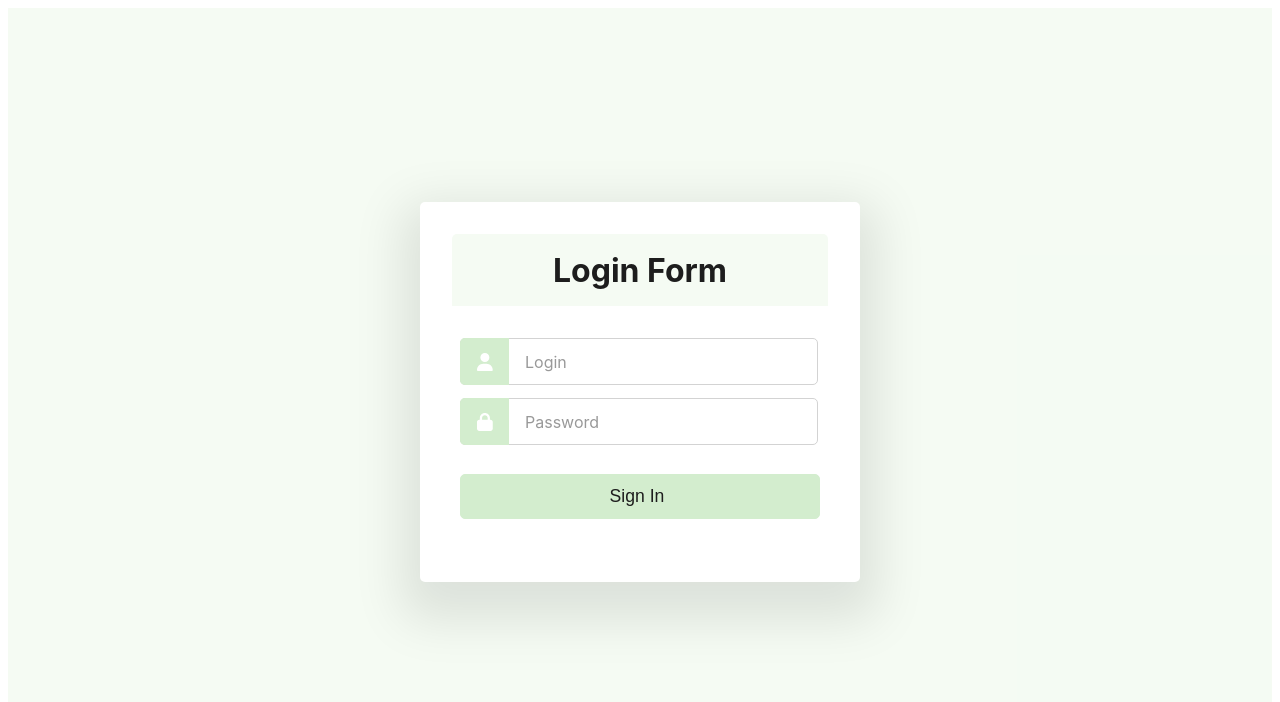
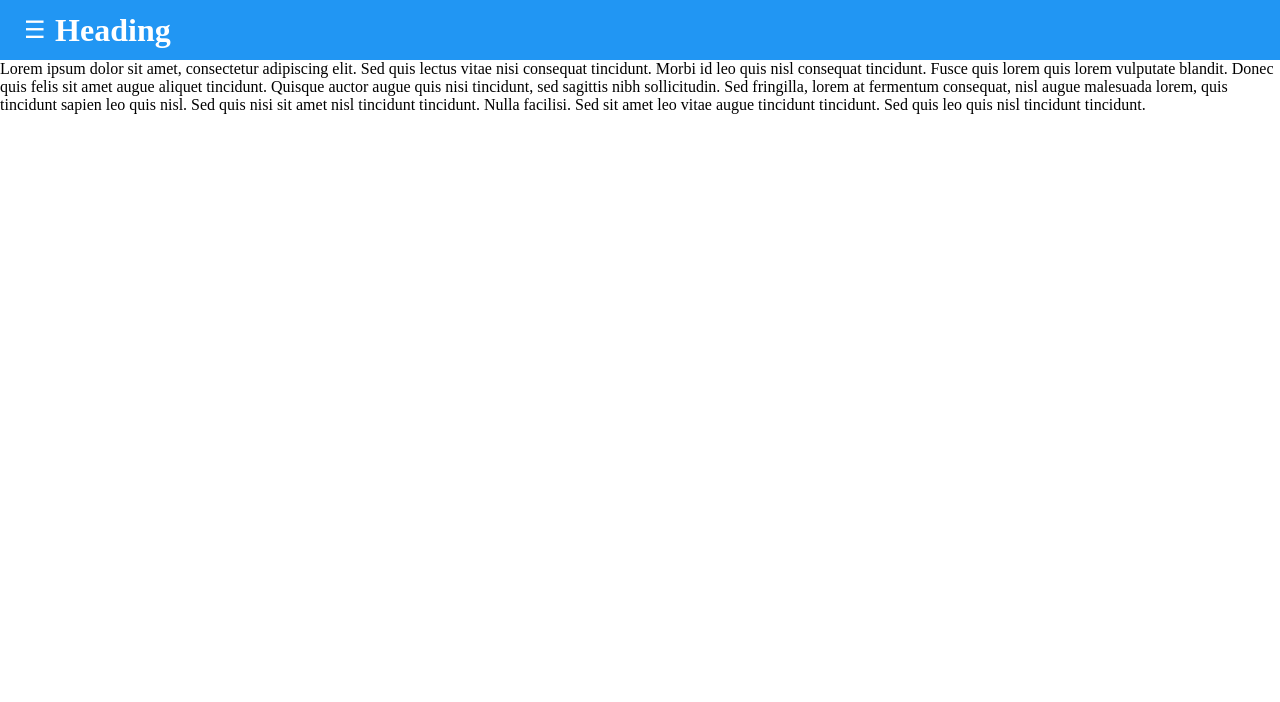
Before and after one commit to DeveloperSamvel/redux-toolkit, a React (Create React App) app: page / in a window 1280 px wide. Before the commit this address led to /login. Shown: the top 702 px of the page. Built offline with nearby package versions, Linux system fonts and the light colour scheme.

Commit message:
add drawer

```diff
--- /dev/null
+++ b/src/App2.css
@@ -0,0 +1,61 @@
+.container {
+  display: flex;
+}
+
+.menu-content {
+  width: 0;
+  height: 100vh;
+  overflow: hidden;
+  transition: width 0.3s ease-in;
+  grid-row: 2 / 3;
+  display: grid;
+  grid-template-rows: min-content 1fr;
+}
+
+.menu-content-header {
+  height: 64px;
+  border-bottom: 1px solid #e0e0e0;
+  padding-left: 2rem;
+  display: grid;
+  align-items: center;
+}
+
+.menu-content-header-h2 {
+  text-wrap: nowrap;
+}
+
+.menu-content-body {
+  padding-left: 2rem;
+}
+
+.box-content-header {
+  display: flex;
+  align-items: center;
+  background-color: #2196f3;
+  color: white;
+  height: calc(4rem - 4px);
+  padding: 0 1.5rem;
+  transition: margin-left 0.3s;
+}
+
+.box-content-header-button {
+  background-color: transparent;
+  border: none;
+  color: white;
+  font-size: 1.5rem;
+  cursor: pointer;
+}
+
+.box-content-header-h1 {
+  padding-left: 0.6rem;
+}
+
+@media (min-width: 768px) {
+  .menu-content.open {
+    width: 320px;
+  }
+
+  .box-content.open {
+    width: calc(100% - 320px);
+  }
+}
--- /dev/null
+++ b/src/App2.js
@@ -0,0 +1,50 @@
+import { useState } from "react";
+import "./App2.css";
+
+function App() {
+  const [open, setOpen] = useState(false);
+
+  const toggleDrawer = () => {
+    setOpen((prev) => !prev);
+  };
+
+  return (
+    <div className="container">
+      <div className={`menu-content ${open ? "open" : ""}`}>
+        <div className="menu-content-header">
+          <h2 className="menu-content-header-h2">Drawer Menu</h2>
+        </div>
+        <div className="menu-content-body">
+          <ul>
+            <li>Home</li>
+            <li>About</li>
+            <li>Contact</li>
+          </ul>
+        </div>
+      </div>
+      <div className={`box-content ${open ? "open" : ""}`}>
+        <div className="box-content-header">
+          <button className="box-content-header-button" onClick={toggleDrawer}>
+            ☰
+          </button>
+          <h1 className="box-content-header-h1">Heading</h1>
+        </div>
+        <div className="box-content-body">
+          <p>
+            Lorem ipsum dolor sit amet, consectetur adipiscing elit. Sed quis
+            lectus vitae nisi consequat tincidunt. Morbi id leo quis nisl
+            consequat tincidunt. Fusce quis lorem quis lorem vulputate blandit.
+            Donec quis felis sit amet augue aliquet tincidunt. Quisque auctor
+            augue quis nisi tincidunt, sed sagittis nibh sollicitudin. Sed
+            fringilla, lorem at fermentum consequat, nisl augue malesuada lorem,
+            quis tincidunt sapien leo quis nisl. Sed quis nisi sit amet nisl
+            tincidunt tincidunt. Nulla facilisi. Sed sit amet leo vitae augue
+            tincidunt tincidunt. Sed quis leo quis nisl tincidunt tincidunt.
+          </p>
+        </div>
+      </div>
+    </div>
+  );
+}
+
+export default App;
--- /dev/null
+++ b/src/index.css
@@ -0,0 +1,4 @@
+* {
+    margin: 0;
+    padding: 0;
+}
--- a/src/index.js
+++ b/src/index.js
@@ -1,8 +1,9 @@
 import React from 'react';
 import ReactDOM from 'react-dom/client';
-import App from './App';
+import App from './App2';
 import {store} from './store/store.js';
 import { Provider } from 'react-redux';
+import './index.css';
 
 const root = ReactDOM.createRoot(document.getElementById('root'));
 root.render(
```
